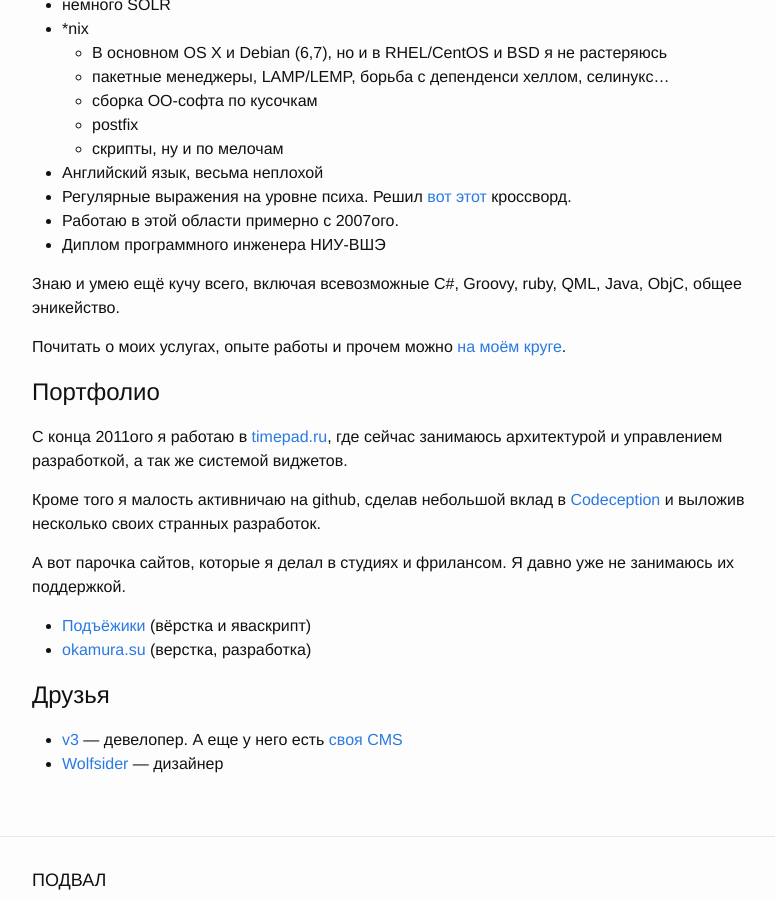
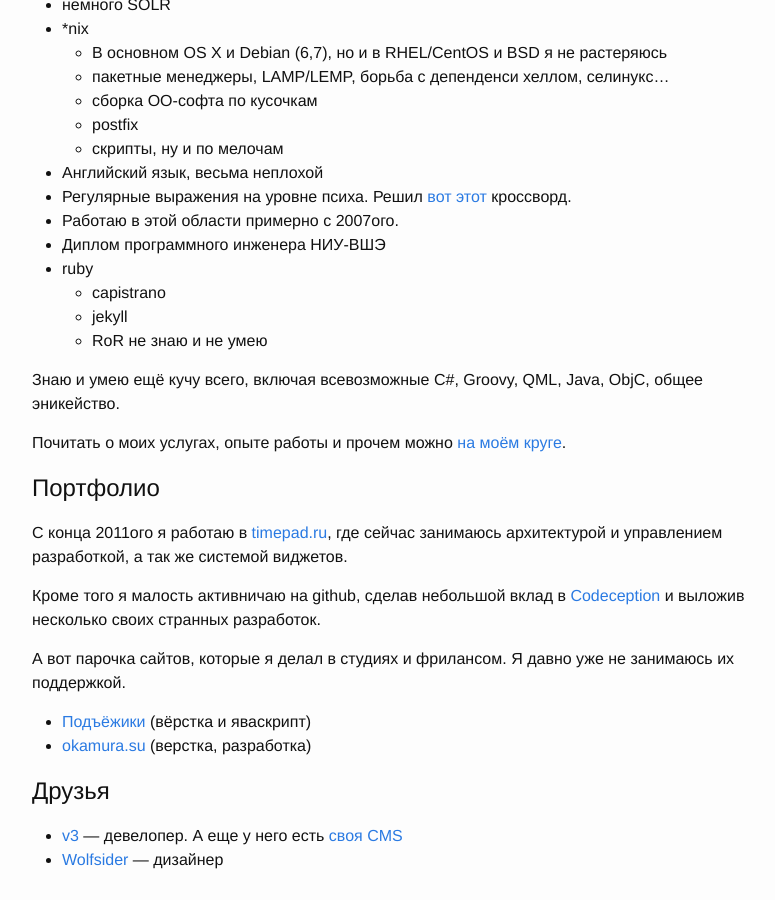
Before and after one commit to artyfarty/artyfartyio.github.io, a Jekyll site: the page built from devel.md, in a window 1280 px wide and 900 px high, scrolled down 702 px. Shown: the whole window, without its empty margins (238-1013 px from the left). Built offline with Jekyll 4.4.1, drawn with Linux system fonts in a browser that asks for light colours.

Commit message:
Update devel.md

```diff
--- a/devel.md
+++ b/devel.md
@@ -37,8 +37,12 @@ weight: 20
 * Регулярные выражения на уровне психа. Решил [вот этот](http://habrahabr.ru/post/168591/) кроссворд.
 * Работаю в этой области примерно с 2007ого.
 * Диплом программного инженера НИУ-ВШЭ
+* ruby
+  * capistrano
+  * jekyll
+  * RoR не знаю и не умею
 
-Знаю и умею ещё кучу всего, включая всевозможные C#, Groovy, ruby, QML, Java, ObjC, общее эникейство.
+Знаю и умею ещё кучу всего, включая всевозможные C#, Groovy, QML, Java, ObjC, общее эникейство.
 
 Почитать о моих услугах, опыте работы и прочем можно [на моём круге](http://artyfarty.moikrug.ru/).
 
```
